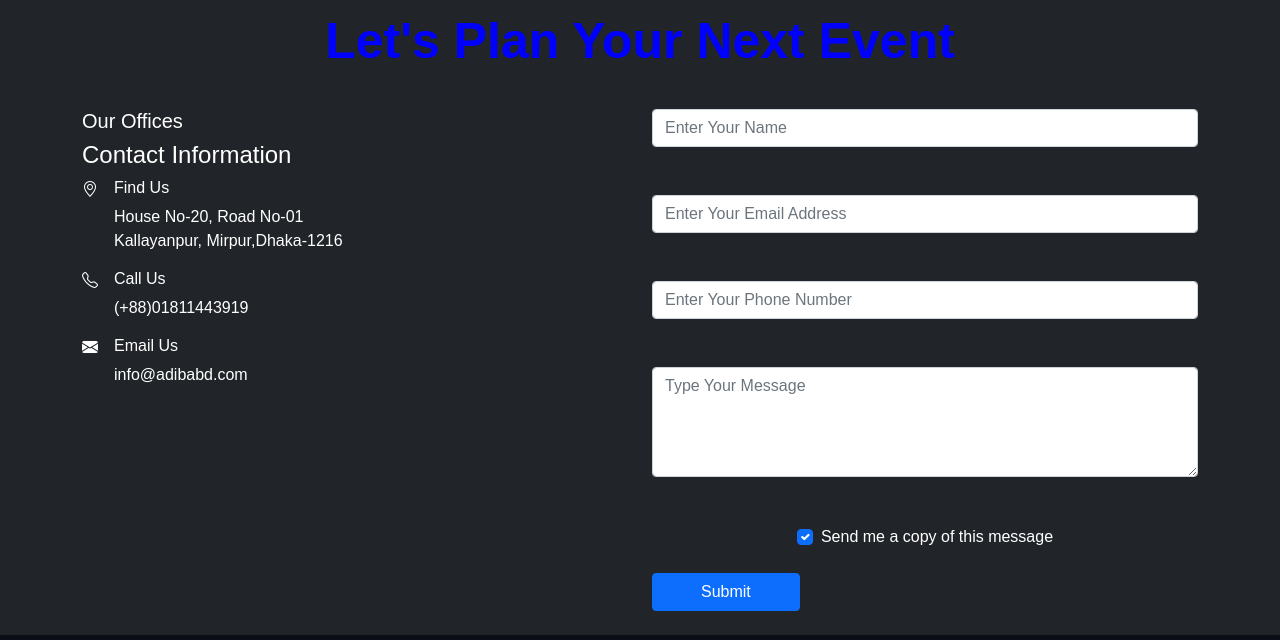
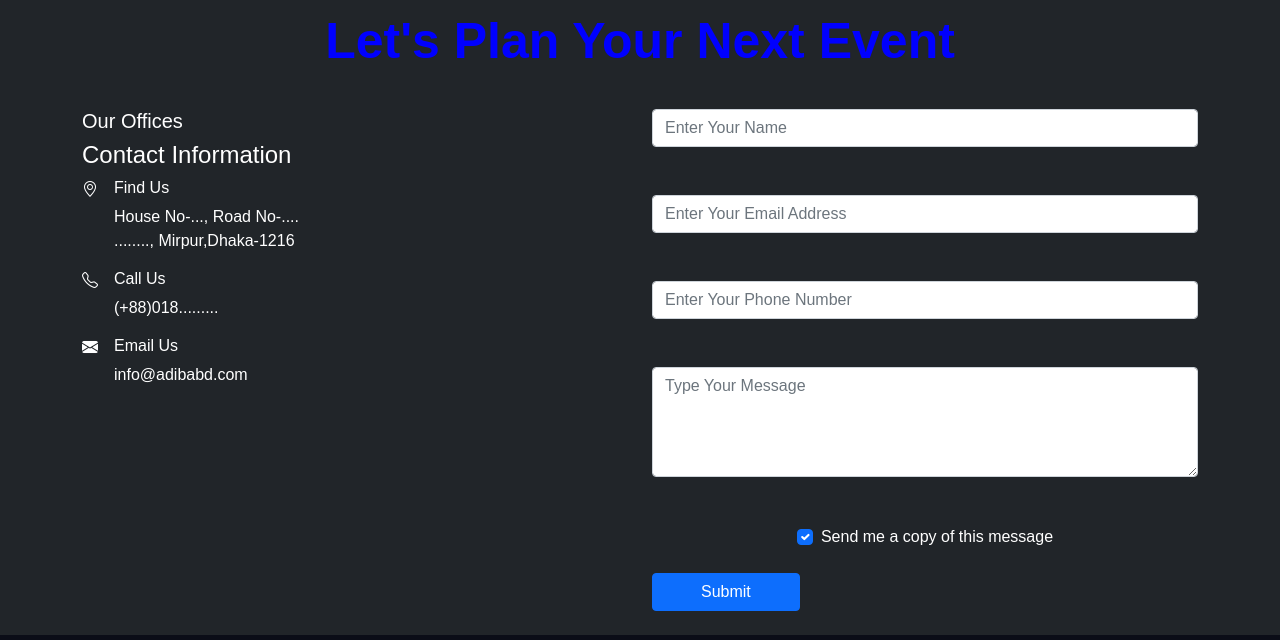
Before and after one commit to muktadirbdduet/BProject1_Muktadir, a plain HTML site: page contactus.html in a window 1280 px wide. Shown: the part 794-1434 px from the top of the page. Drawn offline with nearby package versions, Linux system fonts and the light colour scheme; files whose address does not match are found by name.

Commit message:
Update contactus.html

```diff
--- a/contactus.html
+++ b/contactus.html
@@ -143,8 +143,8 @@
                             </div>
                             <div>
                                 <h6>Find Us</h6>
-                                <p>House No-20, Road No-01<br>
-                                    Kallayanpur, Mirpur,Dhaka-1216</p>
+                                <p>House No-..., Road No-....<br>
+                                    ........, Mirpur,Dhaka-1216</p>
                             </div>
                         </div>
                         <!-- End Find Now -->
@@ -155,7 +155,7 @@
                             </div>
                             <div>
                                 <h6>Call Us</h6>
-                                <p>(+88)01811443919</p>
+                                <p>(+88)018.........</p>
                             </div>
                         </div>
                         <!-- End Call Us -->
```
